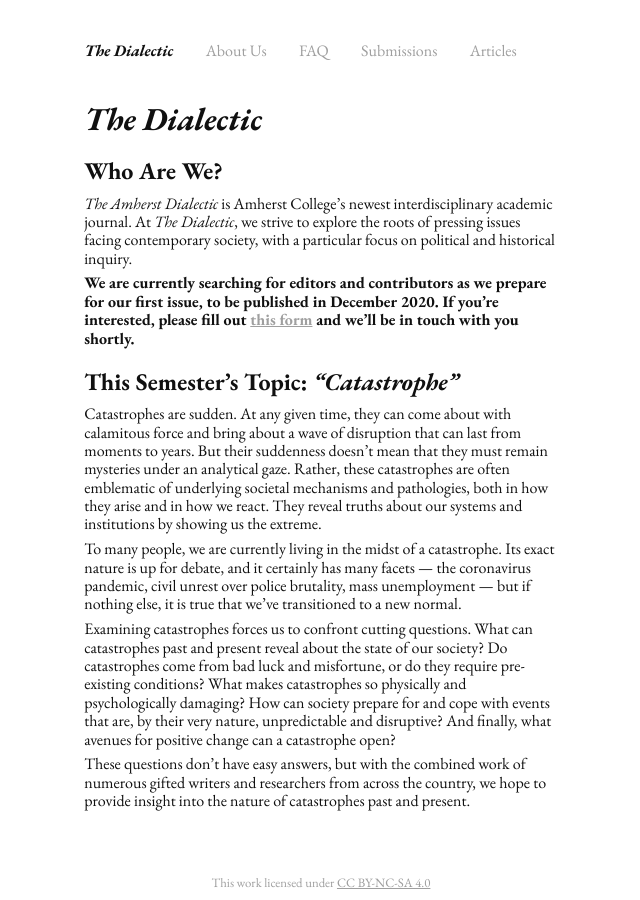
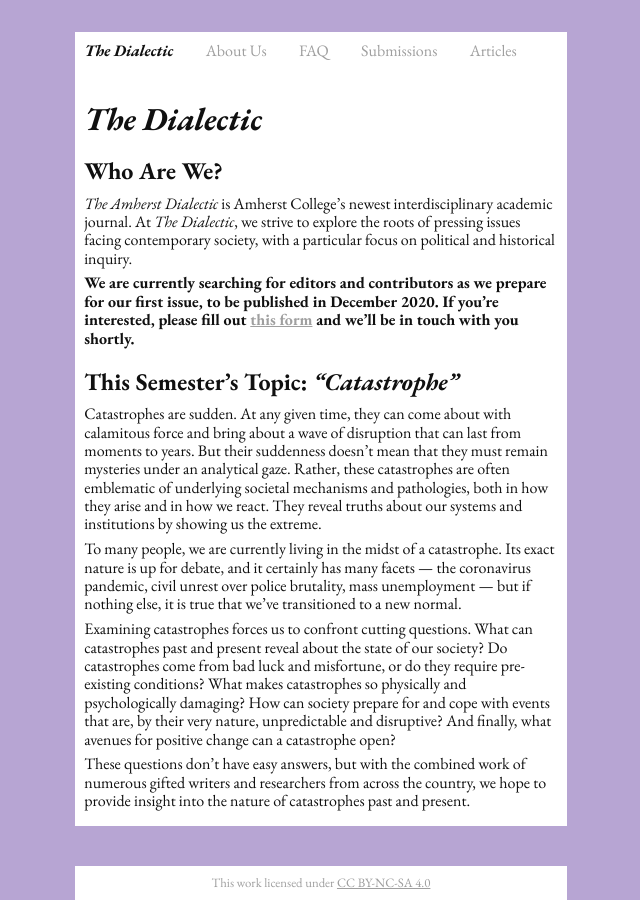
Before and after one commit to the-dialectic/amherstdialectic.com, a Jekyll site: the page built from index.md, in a window 1280 px wide. Shown: the whole page, without its empty margins (319-959 px from the left). Built offline with Jekyll 4.4.1, drawn with Linux system fonts in a browser that asks for light colours.

Commit message:
more color stuff, no container adjust

```diff
--- a/_sass/_glimmer.scss
+++ b/_sass/_glimmer.scss
@@ -2,6 +2,10 @@
 
 :root {
   --container-width: 32rem;
+}
+
+body {
+	background-color: #b7a5d3;
 }
 
 // columns
@@ -38,7 +42,7 @@
 .nine    { width: calc(100%*9/12);  }
 .ten     { width: calc(100%*10/12); }
 .eleven  { width: calc(100%*11/12); }
-.twelve  { width: calc(100%*12/12); }
+.twelve  { width: calc(100%*12/12); background-color: white; }
 
 // images
 
```
